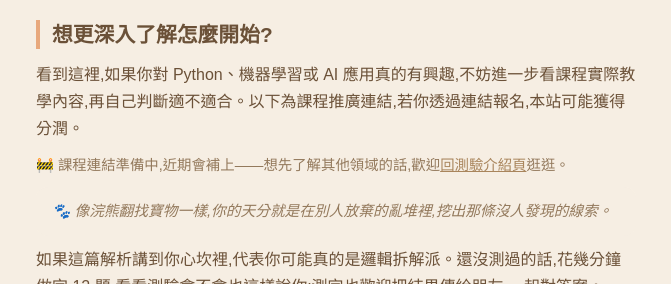
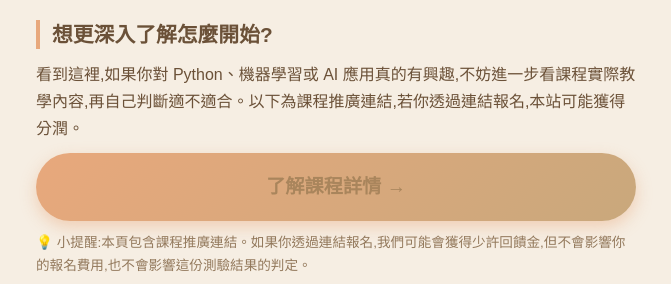
Before and after one commit to yumitw/yumitw.github.io, a plain HTML site: page results/career-ai-data/index.html in a window 1280 px wide. Shown: the part 2687-2971 px from the top of the page, without its empty margins (304-975 px from the left). Drawn offline with Linux system fonts and the light colour scheme.

Commit message:
career-ai-data 接上第一個真實課程推廣連結
站長透過 Affiliates.One 取得追蹤連結,解析後導向 Hahow 一門 AI 入門課程
(category=programming)。CTA 按鈕從「課程連結準備中」佔位文字換回真實
連結(rel=sponsored noopener + 推廣揭露文字),瀏覽器測試連結正確。

Co-Authored-By: Claude Sonnet 5 <noreply@anthropic.com>

```diff
--- a/results/career-ai-data/index.html
+++ b/results/career-ai-data/index.html
@@ -106,7 +106,8 @@
 
       <h2>想更深入了解怎麼開始?</h2>
       <p>看到這裡,如果你對 Python、機器學習或 AI 應用真的有興趣,不妨進一步看課程實際教學內容,再自己判斷適不適合。以下為課程推廣連結,若你透過連結報名,本站可能獲得分潤。</p>
-      <p style="font-size:0.9rem;color:var(--cocoa-light);margin-top:10px;">🚧 課程連結準備中,近期會補上——想先了解其他領域的話,歡迎<a href="/quizzes/career-path/">回測驗介紹頁</a>逛逛。</p>
+      <a class="btn btn-primary btn-big" href="https://onelink.one/s/d2LJa" rel="sponsored noopener" target="_blank">了解課程詳情 →</a>
+      <p style="font-size:0.85rem;color:var(--cocoa-light);margin-top:10px;">💡 小提醒:本頁包含課程推廣連結。如果你透過連結報名,我們可能會獲得少許回饋金,但不會影響你的報名費用,也不會影響這份測驗結果的判定。</p>
 
       <p class="mimo-note">🐾 像浣熊翻找寶物一樣,你的天分就是在別人放棄的亂堆裡,挖出那條沒人發現的線索。</p>
 
```
Also changed, not shown: 1 other file.
